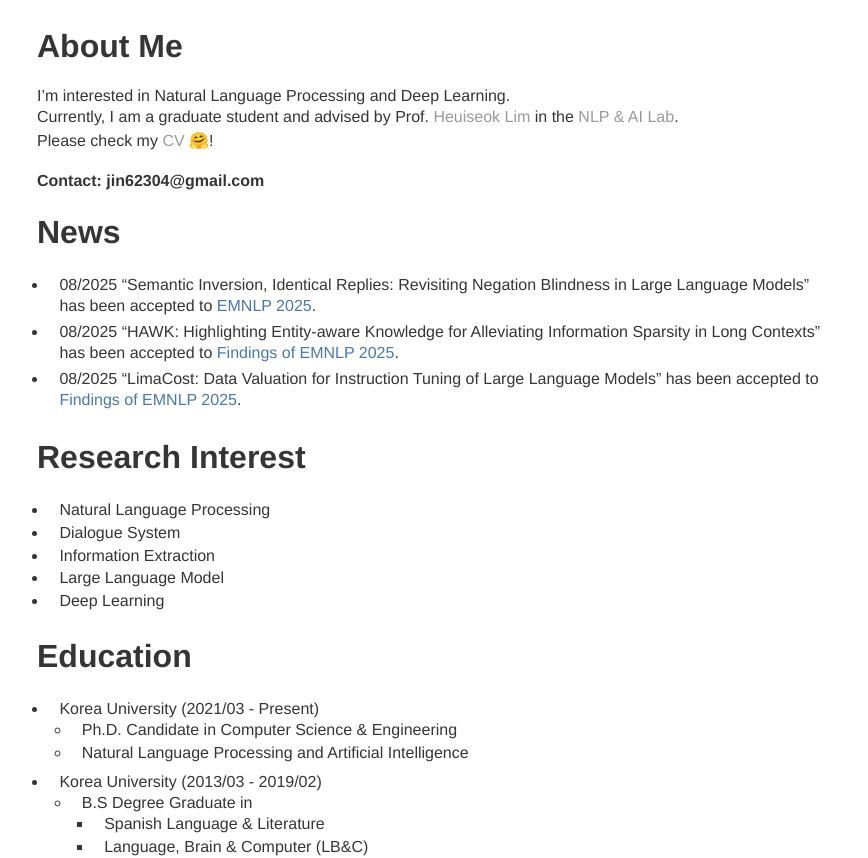
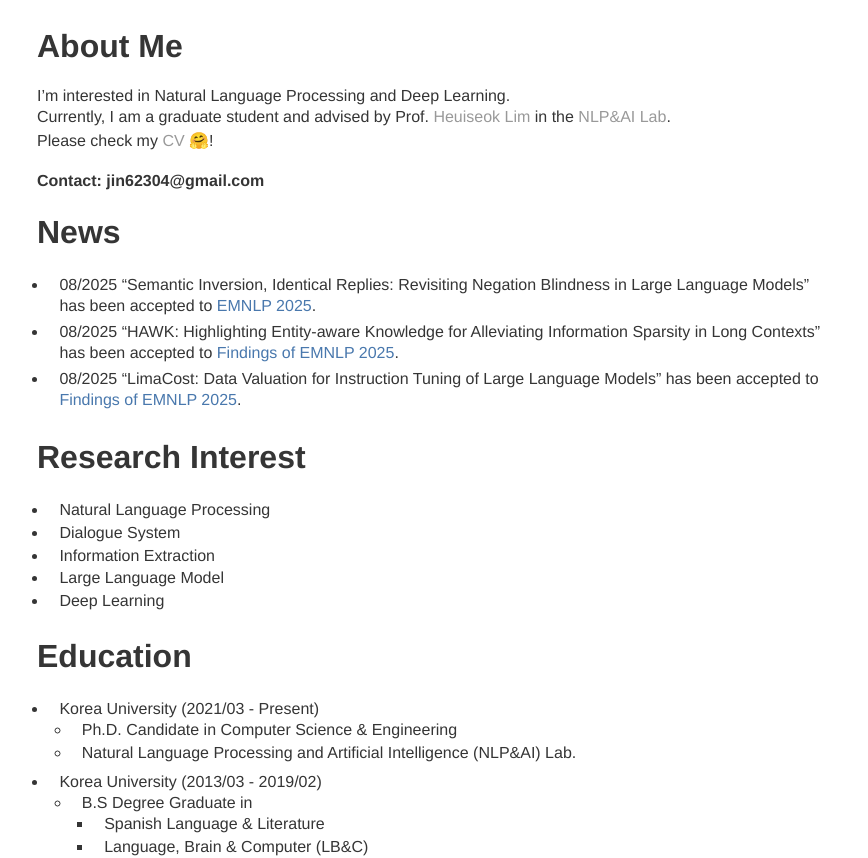
Before and after one commit to jin62304/jin62304.github.io, a Jekyll site: the page built from index.md, in a window 1280 px wide and 1400 px high. Shown: the part 398-1256 px from the top of the window, without its empty margins (203-1071 px from the left). Built offline with Jekyll 4.4.1, drawn with Linux system fonts in a browser that asks for light colours; our own code applies the rules of GitHub Pages for plain Markdown files.

Commit message:
updated 250822_4

```diff
--- a/index.md
+++ b/index.md
@@ -2,7 +2,7 @@
 layout: about
 ---
 # About Me
-I'm interested in Natural Language Processing and Deep Learning. <br /> Currently, I am a graduate student and advised by Prof. [Heuiseok Lim](https://scholar.google.co.kr/citations?user=HMTkz7oAAAAJ&hl=ko&oi=ao)  in the [NLP & AI Lab](http://nlp.korea.ac.kr/).
+I'm interested in Natural Language Processing and Deep Learning. <br /> Currently, I am a graduate student and advised by Prof. [Heuiseok Lim](https://scholar.google.co.kr/citations?user=HMTkz7oAAAAJ&hl=ko&oi=ao)  in the [NLP&AI Lab](http://nlp.korea.ac.kr/).
 <br/>
 Please check my [CV](https://drive.google.com/file/d/1HRFdBYKrNhhDavNQfAQNC9VqZ3TKw926/view?usp=sharing) 🤗!
 
@@ -24,7 +24,7 @@ Please check my [CV](https://drive.google.com/file/d/1HRFdBYKrNhhDavNQfAQNC9VqZ3
 # Education
 * Korea University (2021/03 - Present)
   * Ph.D. Candidate in Computer Science & Engineering
-  * Natural Language Processing and Artificial Intelligence
+  * Natural Language Processing and Artificial Intelligence (NLP&AI) Lab.
 
 * Korea University (2013/03 - 2019/02)
   * B.S Degree Graduate in
```
